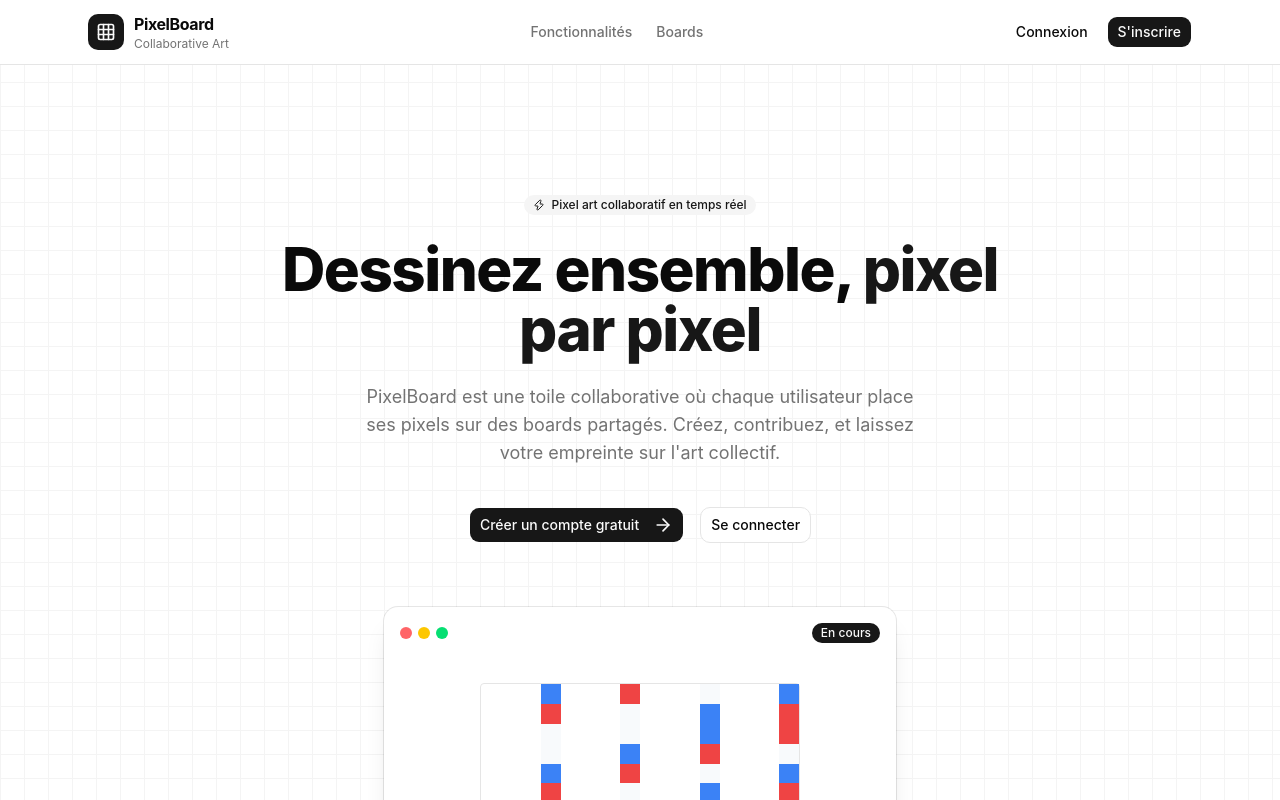
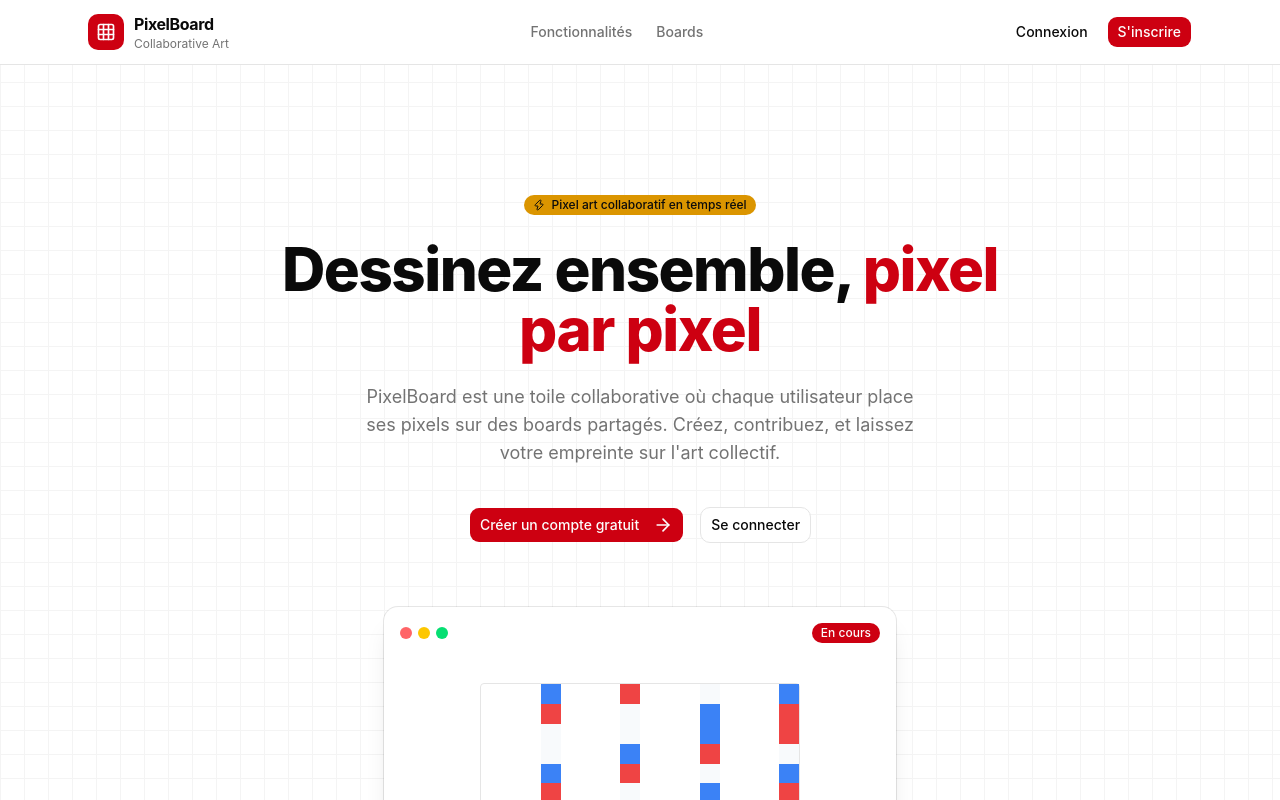
Before and after one commit to Cr2do/project-pixel-art, a React (Vite) app in the folder packages/client/: page / in a window 1280 px wide. Shown: the top 800 px of the page. Built offline with nearby package versions, Linux system fonts and the light colour scheme.

Commit message:
feat(theme): apply red/amber color palette

```diff
--- a/packages/client/src/index.css
+++ b/packages/client/src/index.css
@@ -72,32 +72,34 @@ body {
 	--card-foreground: oklch(0.145 0 0);
 	--popover: oklch(1 0 0);
 	--popover-foreground: oklch(0.145 0 0);
-	--primary: oklch(0.205 0 0);
-	--primary-foreground: oklch(0.985 0 0);
-	--secondary: oklch(0.97 0 0);
-	--secondary-foreground: oklch(0.205 0 0);
+	/* Primary : rouge */
+	--primary: oklch(0.53 0.22 27);
+	--primary-foreground: oklch(0.99 0 0);
+	/* Secondary : jaune foncé / ambre */
+	--secondary: oklch(0.72 0.17 80);
+	--secondary-foreground: oklch(0.15 0 0);
 	--muted: oklch(0.97 0 0);
 	--muted-foreground: oklch(0.556 0 0);
 	--accent: oklch(0.97 0 0);
 	--accent-foreground: oklch(0.205 0 0);
-	--destructive: oklch(0.577 0.245 27.325);
+	--destructive: oklch(0.45 0.22 27);
 	--border: oklch(0.922 0 0);
 	--input: oklch(0.922 0 0);
-	--ring: oklch(0.708 0 0);
-	--chart-1: oklch(0.87 0 0);
-	--chart-2: oklch(0.556 0 0);
+	--ring: oklch(0.53 0.22 27);
+	--chart-1: oklch(0.53 0.22 27);
+	--chart-2: oklch(0.72 0.17 80);
 	--chart-3: oklch(0.439 0 0);
 	--chart-4: oklch(0.371 0 0);
 	--chart-5: oklch(0.269 0 0);
 	--radius: 0.625rem;
 	--sidebar: oklch(0.985 0 0);
 	--sidebar-foreground: oklch(0.145 0 0);
-	--sidebar-primary: oklch(0.205 0 0);
-	--sidebar-primary-foreground: oklch(0.985 0 0);
+	--sidebar-primary: oklch(0.53 0.22 27);
+	--sidebar-primary-foreground: oklch(0.99 0 0);
 	--sidebar-accent: oklch(0.97 0 0);
 	--sidebar-accent-foreground: oklch(0.205 0 0);
 	--sidebar-border: oklch(0.922 0 0);
-	--sidebar-ring: oklch(0.708 0 0);
+	--sidebar-ring: oklch(0.53 0.22 27);
 }
 
   .dark {
@@ -107,31 +109,33 @@ body {
 	--card-foreground: oklch(0.985 0 0);
 	--popover: oklch(0.205 0 0);
 	--popover-foreground: oklch(0.985 0 0);
-	--primary: oklch(0.922 0 0);
-	--primary-foreground: oklch(0.205 0 0);
-	--secondary: oklch(0.269 0 0);
-	--secondary-foreground: oklch(0.985 0 0);
+	/* Primary : rouge (légèrement plus clair sur fond sombre) */
+	--primary: oklch(0.65 0.21 27);
+	--primary-foreground: oklch(0.99 0 0);
+	/* Secondary : ambre foncé */
+	--secondary: oklch(0.58 0.14 80);
+	--secondary-foreground: oklch(0.99 0 0);
 	--muted: oklch(0.269 0 0);
 	--muted-foreground: oklch(0.708 0 0);
 	--accent: oklch(0.269 0 0);
 	--accent-foreground: oklch(0.985 0 0);
-	--destructive: oklch(0.704 0.191 22.216);
+	--destructive: oklch(0.55 0.2 27);
 	--border: oklch(1 0 0 / 10%);
 	--input: oklch(1 0 0 / 15%);
-	--ring: oklch(0.556 0 0);
-	--chart-1: oklch(0.87 0 0);
-	--chart-2: oklch(0.556 0 0);
+	--ring: oklch(0.65 0.21 27);
+	--chart-1: oklch(0.65 0.21 27);
+	--chart-2: oklch(0.58 0.14 80);
 	--chart-3: oklch(0.439 0 0);
 	--chart-4: oklch(0.371 0 0);
 	--chart-5: oklch(0.269 0 0);
 	--sidebar: oklch(0.205 0 0);
 	--sidebar-foreground: oklch(0.985 0 0);
-	--sidebar-primary: oklch(0.488 0.243 264.376);
-	--sidebar-primary-foreground: oklch(0.985 0 0);
+	--sidebar-primary: oklch(0.65 0.21 27);
+	--sidebar-primary-foreground: oklch(0.99 0 0);
 	--sidebar-accent: oklch(0.269 0 0);
 	--sidebar-accent-foreground: oklch(0.985 0 0);
 	--sidebar-border: oklch(1 0 0 / 10%);
-	--sidebar-ring: oklch(0.556 0 0);
+	--sidebar-ring: oklch(0.65 0.21 27);
 }
 
   @layer base {
```
